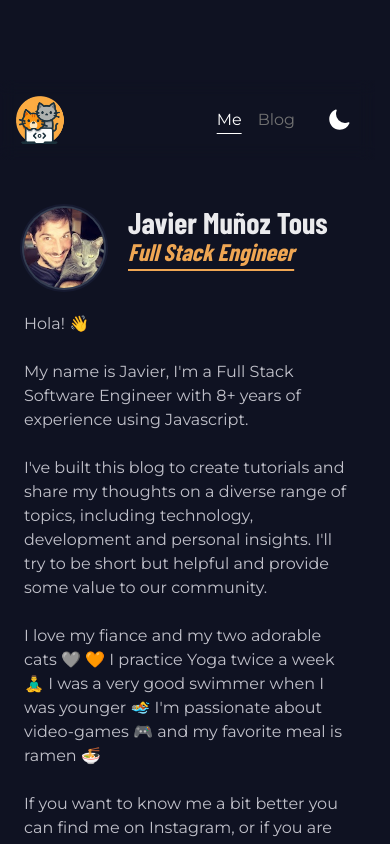
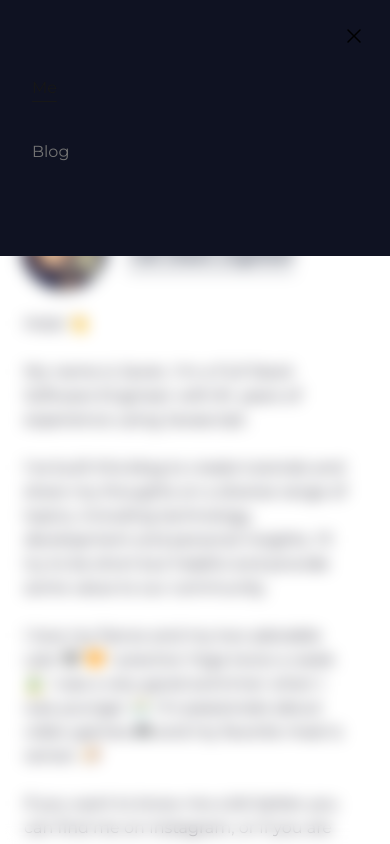
Before and after one commit to Javimtib92/javiermt-blog, a Next.js app: page / in a window 390 px wide. Both pictures are taken after a click on the button 339 px from the left and 119 px from the top of the page. Shown: the top 844 px of the page. Built offline with nearby package versions, Linux system fonts and the light colour scheme; a web font is replaced by a local one.

Commit message:
implement mobile navbar

```diff
--- a/app/navbar.tsx
+++ b/app/navbar.tsx
@@ -1,20 +1,26 @@
-import { ThemeProvider } from '@/components/theme-provider';
+import { ThemeProvider } from '@/providers/theme-provider';
 import NavigationLinks from './navigation-links';
 import { SiteLogo } from './site-logo';
 import PreferredThemeSwitch from '@/components/preferred-theme-switch';
 
+import { NavbarProvider } from '@/providers/navbar-provider';
+import { MobileNavMenu } from '@/components/mobile-nav-menu';
+
 export function Navbar() {
   return (
-    <>
+    <NavbarProvider>
       {/* top-[1px] is a little hack for properly detect if element is pinned on
       the top when scrolling // see:
       https://css-tricks.com/how-to-detect-when-a-sticky-element-gets-pinned/ */}
       <nav className='navbar sticky top-[-1px] mb-12 mt-20 flex flex-row items-start py-4 pl-2 pr-4 md:-mx-[28px] md:px-5'>
+        <MobileNavMenu></MobileNavMenu>
+
         <div className='backdrop absolute left-[-8px] right-[-8px] top-0 h-20 min-w-full backdrop-blur md:-mx-[28px]'></div>
+
         <div className='img-container z-10 flex min-w-full flex-row justify-between space-x-0'>
           <SiteLogo />
 
-          <div className='flex gap-6'>
+          <div className='flex flex-row-reverse gap-6 sm:flex-row'>
             <NavigationLinks />
             <ThemeProvider>
               <PreferredThemeSwitch></PreferredThemeSwitch>
@@ -57,6 +63,6 @@ export function Navbar() {
           })()`,
         }}
       ></script>
-    </>
+    </NavbarProvider>
   );
 }
--- a/app/navigation-links.tsx
+++ b/app/navigation-links.tsx
@@ -3,9 +3,12 @@
 import { cn } from '@/utils/cn';
 import Link from 'next/link';
 import { useSelectedLayoutSegments } from 'next/navigation';
+import { Bars3Icon } from '@heroicons/react/24/solid';
+import { useDisplayMobileNavigation } from '@/providers/navbar-provider';
 
 export default function NavigationLinks() {
   const segments = useSelectedLayoutSegments();
+  const { setDisplayMobileNavigation } = useDisplayMobileNavigation();
 
   const activeClass =
     'dark:text-white text-neutral-900 underline underline-offset-8';
@@ -13,7 +16,8 @@ export default function NavigationLinks() {
     'text-neutral-500 hover:text-neutral-800 dark:hover:text-neutral-200';
 
   return (
-    <div className='flex flex-row items-center'>
+    <>
+      <div className='hidden flex-row items-center sm:flex'>
         <Link
           href='/'
           className={cn(
@@ -33,5 +37,15 @@ export default function NavigationLinks() {
           <span className='relative px-2 py-1'>Blog</span>
         </Link>
       </div>
+      <div className='flex sm:hidden'>
+        <button
+          aria-label='Mobile nav menu button'
+          className='-mx-4 -my-2 px-4 py-2'
+          onClick={() => setDisplayMobileNavigation(true)}
+        >
+          <Bars3Icon className='h-6 w-6'></Bars3Icon>
+        </button>
+      </div>
+    </>
   );
 }
--- a/app/site-logo.tsx
+++ b/app/site-logo.tsx
@@ -15,7 +15,7 @@ export function SiteLogo() {
           height={48}
           className='mr-4'
         />
-        <div className='hidden flex-col sm:flex'>
+        <div className='flex flex-col'>
           <Paragraph className='m-0 font-display text-2xl font-bold text-primary-800 dark:text-2xl dark:text-primary-100 sm:text-2xl sm:dark:text-2xl'>
             Coding Kittens
           </Paragraph>
--- /dev/null
+++ b/components/mobile-nav-menu.tsx
@@ -0,0 +1,111 @@
+'use client';
+
+import { useDisplayMobileNavigation } from '@/providers/navbar-provider';
+import { cn } from '@/utils/cn';
+import { XMarkIcon } from '@heroicons/react/24/solid';
+import Link from 'next/link';
+import { usePathname, useSelectedLayoutSegments } from 'next/navigation';
+import { ReactNode, useEffect } from 'react';
+
+const ResizeWatcher = ({ children }: { children: ReactNode }) => {
+  const { displayMobileNavigation, setDisplayMobileNavigation } =
+    useDisplayMobileNavigation();
+
+  useEffect(() => {
+    const onResize = () => {
+      if (!displayMobileNavigation) {
+        return;
+      }
+
+      const viewportWidth = window.innerWidth;
+      const mobileBreakpoint = 640;
+
+      if (viewportWidth > mobileBreakpoint) {
+        setDisplayMobileNavigation(false);
+      }
+    };
+
+    window.addEventListener('resize', onResize);
+
+    return () => {
+      return window.removeEventListener('resize', onResize);
+    };
+  }, [displayMobileNavigation, setDisplayMobileNavigation]);
+
+  return children;
+};
+
+export function MobileNavMenu() {
+  const pathname = usePathname();
+  const segments = useSelectedLayoutSegments();
+  const { displayMobileNavigation, setDisplayMobileNavigation } =
+    useDisplayMobileNavigation();
+
+  useEffect(() => {
+    setDisplayMobileNavigation(false);
+  }, [pathname, setDisplayMobileNavigation]);
+
+  useEffect(() => {
+    if (displayMobileNavigation) {
+      document.body.style.overflow = 'hidden';
+    } else {
+      document.body.style.overflow = 'visible';
+    }
+
+    return () => {
+      document.body.style.overflow = 'visible';
+    };
+  }, [displayMobileNavigation]);
+
+  if (!displayMobileNavigation) {
+    return null;
+  }
+
+  const activeClass =
+    'dark:text-white text-neutral-900 underline underline-offset-8';
+  const inactiveClass =
+    'text-neutral-500 hover:text-neutral-800 dark:hover:text-neutral-200';
+
+  return (
+    <ResizeWatcher>
+      <div
+        className='fixed top-0 z-40 -mx-4 h-dvh w-dvw backdrop-blur'
+        onClick={() => setDisplayMobileNavigation(false)}
+      >
+        <div
+          className='h-64 bg-background-700'
+          onClick={(e) => e.stopPropagation()}
+        >
+          <div className='flex flex-row-reverse pr-6 pt-6'>
+            <button
+              className='-m-4 p-4'
+              onClick={() => setDisplayMobileNavigation(false)}
+            >
+              <XMarkIcon className='h-6 w-6' />
+            </button>
+          </div>
+          <div className='flex flex-col gap-y-8 p-6'>
+            <Link
+              href='/'
+              className={cn(
+                segments.length === 0 ? activeClass : inactiveClass,
+                'flex align-middle transition-all'
+              )}
+            >
+              <span className='relative px-2 py-1'>Me</span>
+            </Link>
+            <Link
+              href='/blog'
+              className={cn(
+                segments.includes('blog') ? activeClass : inactiveClass,
+                'flex align-middle transition-all'
+              )}
+            >
+              <span className='relative px-2 py-1'>Blog</span>
+            </Link>
+          </div>
+        </div>
+      </div>
+    </ResizeWatcher>
+  );
+}
--- a/components/preferred-theme-switch.tsx
+++ b/components/preferred-theme-switch.tsx
@@ -1,7 +1,7 @@
 'use client';
 
 import { useContext, useEffect, useRef } from 'react';
-import { ThemeProviderContext } from './theme-provider';
+import { ThemeProviderContext } from '@/providers/theme-provider';
 import { SunIcon } from '@heroicons/react/24/solid';
 import { MoonIcon } from '@heroicons/react/24/solid';
 
--- a/components/social-link.tsx
+++ b/components/social-link.tsx
@@ -18,7 +18,7 @@ export function SocialLink({
         className='flex w-full items-center justify-between rounded border border-background-200 bg-background-50 px-4 py-4 dark:border-background-400 dark:bg-background-500 sm:w-auto'
       >
         <div className='flex items-center space-x-3'>
-          <div className='relative h-6 rounded-full bg-white'>
+          <div className='h-6 rounded-full bg-white'>
             <Image
               alt={name + ' logo'}
               src={img}
--- a/package.json
+++ b/package.json
@@ -33,7 +33,7 @@
     "remark-reading-time": "^2.0.1",
     "sharp": "^0.32.6",
     "shikiji": "0.9.12",
-    "tailwind-merge": "^1.14.0"
+    "tailwind-merge": "^2.2.0"
   },
   "devDependencies": {
     "@types/node": "^20",
@@ -44,9 +44,9 @@
     "eslint-config-next": "14.0.0",
     "eslint-config-prettier": "^9.0.0",
     "postcss": "^8",
-    "prettier-plugin-tailwindcss": "^0.5.6",
+    "prettier-plugin-tailwindcss": "^0.5.11",
     "prisma": "^5.5.2",
-    "tailwindcss": "^3",
+    "tailwindcss": "^3.4.1",
     "typescript": "^5"
   }
 }
--- /dev/null
+++ b/providers/navbar-provider.tsx
@@ -0,0 +1,25 @@
+'use client';
+
+import { ReactNode, createContext, useContext, useState } from 'react';
+
+const NavbarContext = createContext<{
+  displayMobileNavigation: boolean;
+  setDisplayMobileNavigation: React.Dispatch<any>;
+}>({
+  displayMobileNavigation: false,
+  setDisplayMobileNavigation: () => {},
+});
+
+export const NavbarProvider = ({ children }: { children: ReactNode }) => {
+  const [displayMobileNavigation, setDisplayMobileNavigation] = useState(false);
+
+  return (
+    <NavbarContext.Provider
+      value={{ displayMobileNavigation, setDisplayMobileNavigation }}
+    >
+      {children}
+    </NavbarContext.Provider>
+  );
+};
+
+export const useDisplayMobileNavigation = () => useContext(NavbarContext);
```
Also changed, not shown: providers/theme-provider.tsx (renamed from components/theme-provider.tsx), 1 other file (tests, documents, lock files or other folders). Lines whose indentation alone changed are shown as unchanged.
